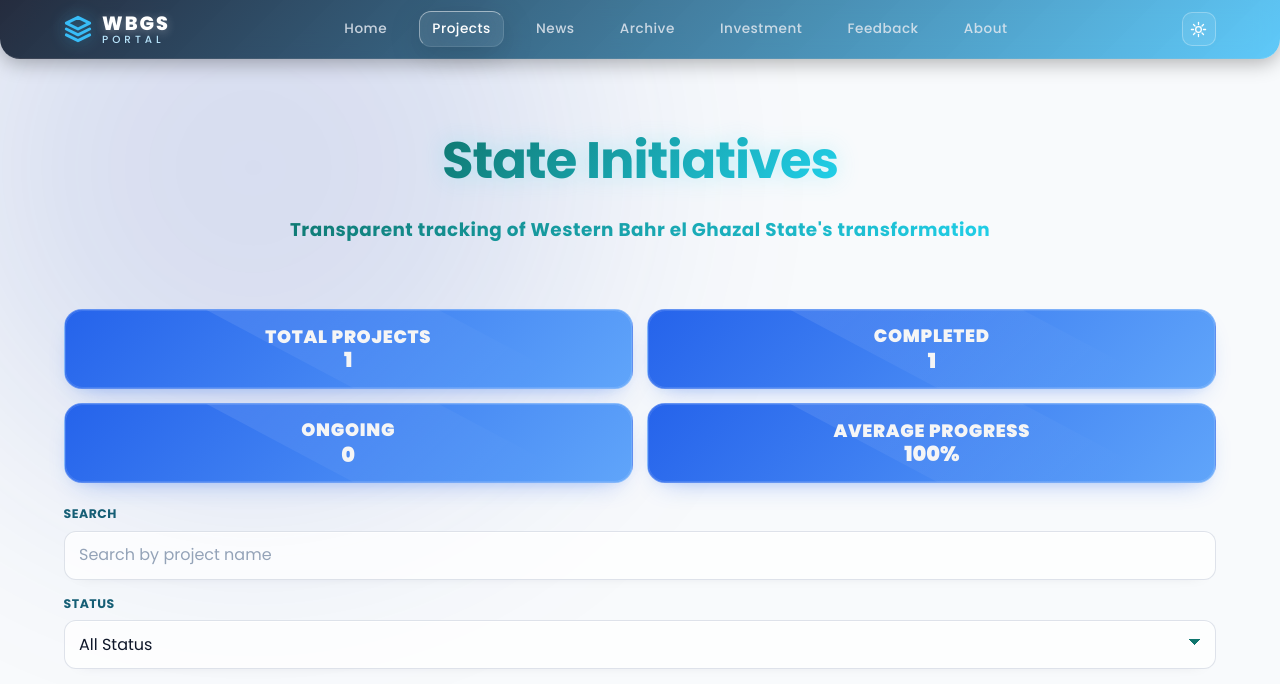
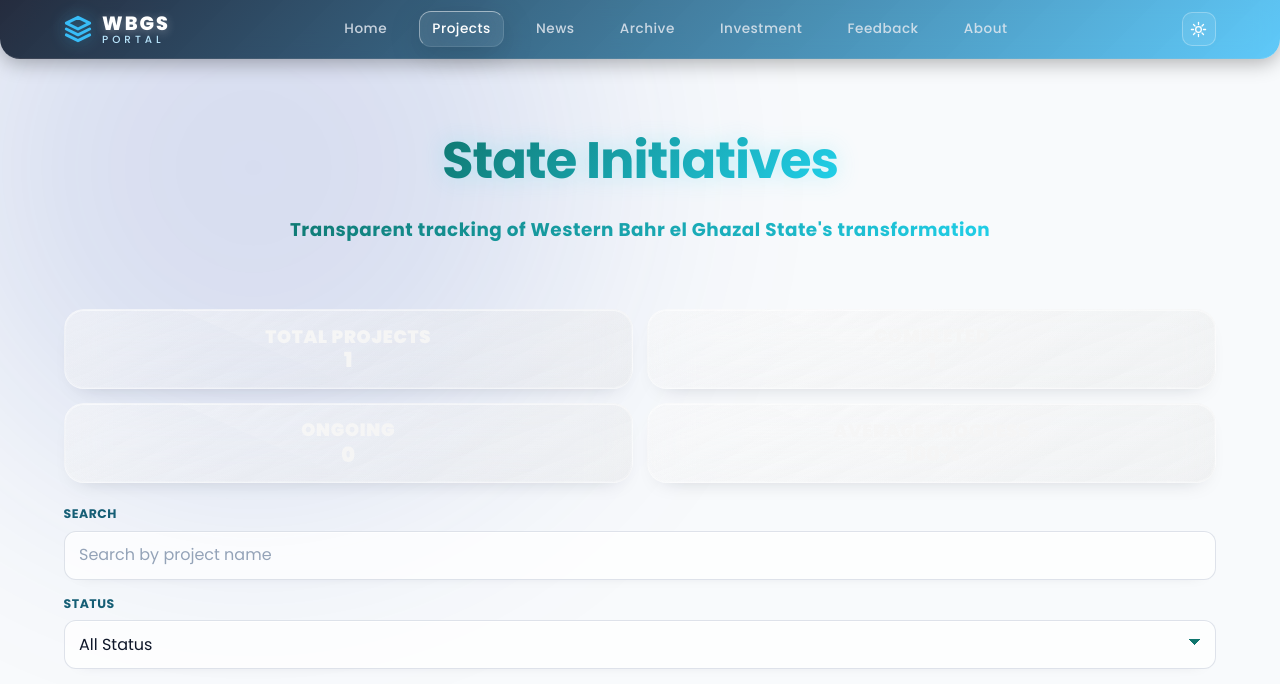
Before and after one commit to NarimanOusman/WBGS, a Django app: page /projects/ in a window 1280 px wide. Shown: the top 684 px of the page. Run offline with Django 5.2, Linux system fonts and the light colour scheme; data comes from the database, SQL or seed files in the repository; data that the repository does not hold is empty; some libraries are stand-ins or nearby versions.

Commit message:
refactor footer summary styles for improved gradient backgrounds, updated border properties, and enhanced box-shadow effects

```diff
--- a/static/css/styles.css
+++ b/static/css/styles.css
@@ -889,13 +889,15 @@ footer {
 .summary-item {
   position: relative;
   padding: 1rem 1.05rem;
-  border-radius: 18px;
-  background: linear-gradient(135deg, #2563eb, #60a5fa);
-  border: 1px solid rgba(255, 255, 255, 0.26);
-  backdrop-filter: none;
-  -webkit-backdrop-filter: none;
-  box-shadow: 0 12px 28px -16px rgba(37, 99, 235, 0.48), 0 4px 12px -8px rgba(96, 165, 250, 0.32);
-  transition: transform 0.3s cubic-bezier(0.22, 1, 0.36, 1), box-shadow 0.3s ease, border-color 0.3s ease;
+  border-radius: 20px;
+  background:
+    linear-gradient(160deg, rgba(245, 245, 245, 0.34), rgba(236, 236, 236, 0.24) 52%, rgba(224, 224, 224, 0.2) 100%),
+    linear-gradient(145deg, rgba(255, 255, 255, 0.22), rgba(228, 228, 228, 0.16));
+  border: 1px solid rgba(255, 255, 255, 0.4);
+  backdrop-filter: blur(20px);
+  -webkit-backdrop-filter: blur(20px);
+  box-shadow: 0 10px 22px -16px rgba(15, 23, 42, 0.26), inset 0 1px 0 rgba(255, 255, 255, 0.42);
+  transition: transform 0.3s ease, box-shadow 0.3s ease, border-color 0.3s ease;
   overflow: hidden;
   display: flex;
   flex-direction: column;
@@ -908,13 +910,13 @@ footer {
 .summary-item::before {
   content: "";
   position: absolute;
-  width: 160%;
-  height: 140%;
-  top: -60%;
-  left: -32%;
-  border-radius: 28px;
-  transform: rotate(28deg);
-  background: linear-gradient(110deg, rgba(255, 255, 255, 0.24), rgba(255, 255, 255, 0.08) 45%, rgba(255, 255, 255, 0) 70%);
+  width: 145%;
+  height: 120%;
+  top: -54%;
+  left: -30%;
+  border-radius: 24px;
+  transform: rotate(24deg);
+  background: linear-gradient(120deg, rgba(255, 255, 255, 0.3), rgba(255, 255, 255, 0.12) 42%, rgba(255, 255, 255, 0) 68%);
   pointer-events: none;
 }
 
@@ -923,13 +925,14 @@ footer {
   position: absolute;
   inset: 0;
   border-radius: inherit;
-  border: 1px solid rgba(255, 255, 255, 0.12);
+  border: 1px solid rgba(255, 255, 255, 0.16);
   pointer-events: none;
 }
 
 .summary-item:hover {
-  transform: translateY(-6px);
-  box-shadow: 0 24px 48px -18px rgba(37, 99, 235, 0.56), 0 8px 18px -10px rgba(96, 165, 250, 0.42);
+  transform: translateY(-3px);
+  box-shadow: 0 14px 28px -18px rgba(15, 23, 42, 0.3), inset 0 1px 0 rgba(255, 255, 255, 0.52);
+  border-color: rgba(255, 255, 255, 0.56);
 }
 
 .summary-label {
@@ -952,8 +955,10 @@ footer {
 .summary-completed,
 .summary-ongoing,
 .summary-average {
-  background: linear-gradient(135deg, #2563eb, #60a5fa);
-  border-color: rgba(255, 255, 255, 0.26);
+  background:
+    linear-gradient(160deg, rgba(245, 245, 245, 0.34), rgba(236, 236, 236, 0.24) 52%, rgba(224, 224, 224, 0.2) 100%),
+    linear-gradient(145deg, rgba(255, 255, 255, 0.22), rgba(228, 228, 228, 0.16));
+  border-color: rgba(255, 255, 255, 0.4);
 }
 
 .summary-total .summary-label,
```
